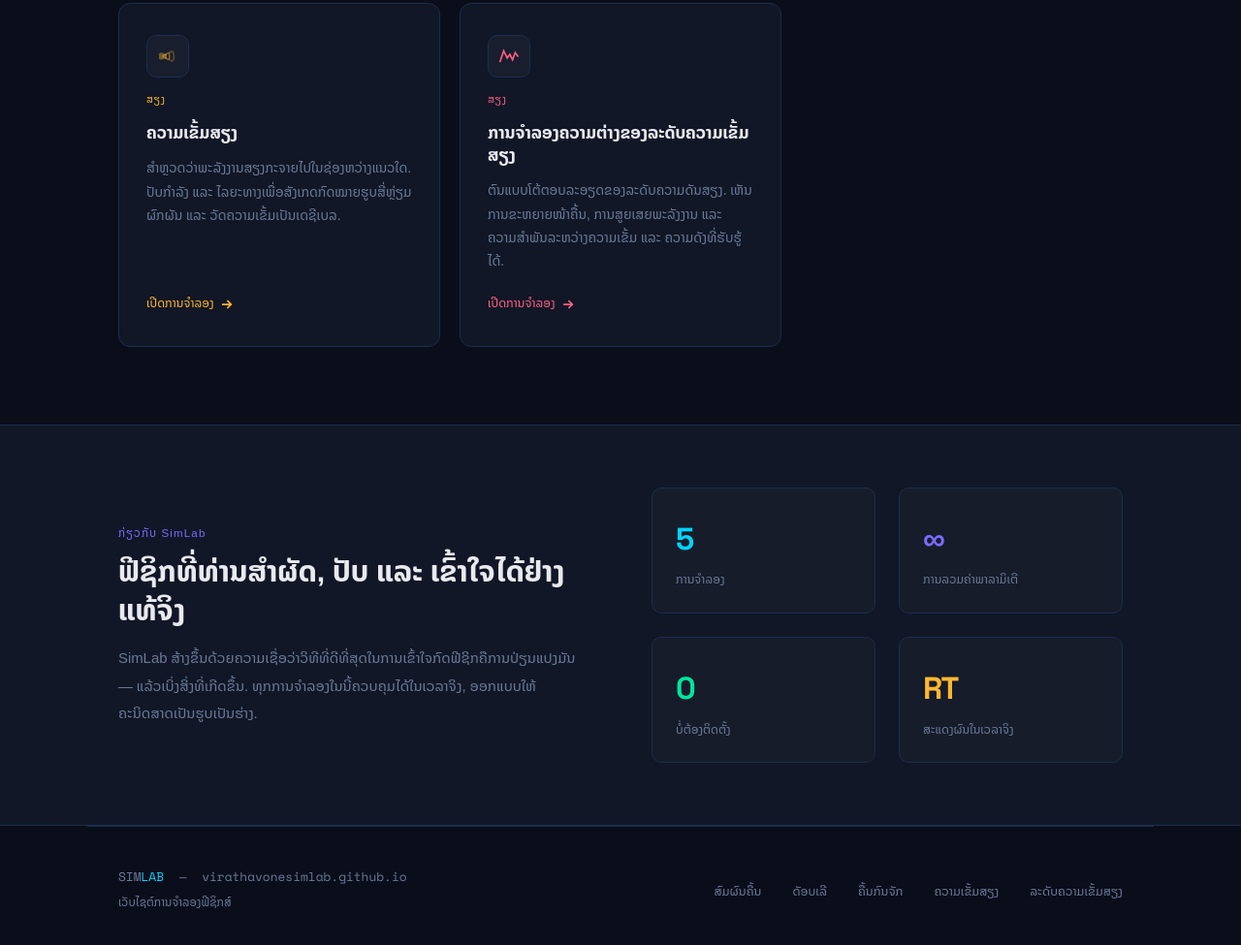
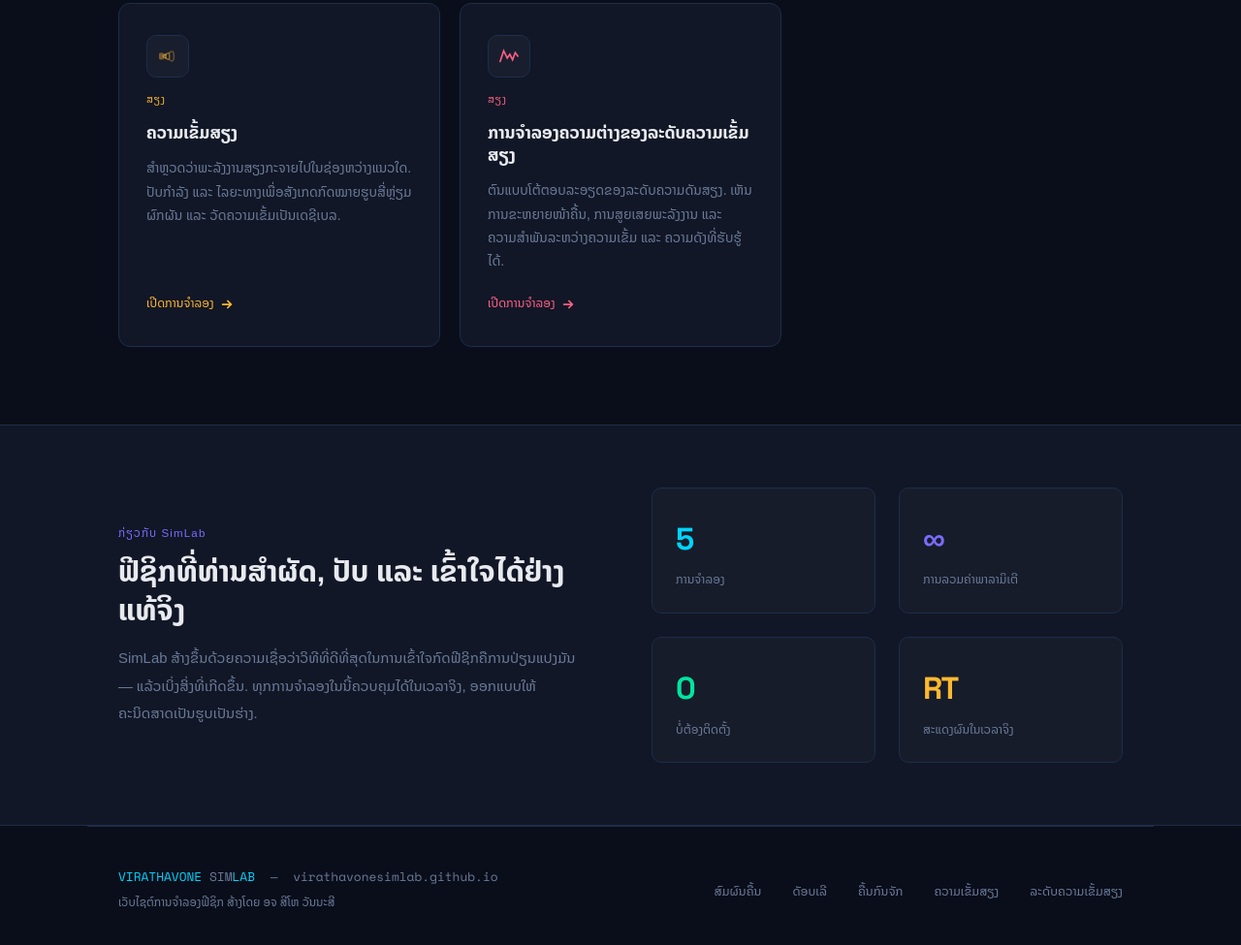
Before and after one commit to virathavonesimlab/virathavonesimlab.github.io, a plain HTML site: page index.html in a window 1280 px wide. Shown: the part 1395-2370 px from the top of the page at 97% size. Drawn offline with nearby package versions, Linux system fonts and the light colour scheme.

Commit message:
VIRATHAVONESIMLAB-ອຈ ສີໂຫ ວັນນະສີ

```diff
--- a/index.html
+++ b/index.html
@@ -3,7 +3,7 @@
 <head>
   <meta charset="UTF-8" />
   <meta name="viewport" content="width=device-width, initial-scale=1.0" />
-  <title>SimLab — ການຈຳລອງຟີຊິກ</title>
+  <title>Virathavone SimLab — ການຈຳລອງຟີຊິກ</title>
   <link rel="preconnect" href="https://fonts.googleapis.com" />
   <link rel="preconnect" href="https://fonts.gstatic.com" crossorigin />
   <link href="https://fonts.googleapis.com/css2?family=Noto+Sans+Lao:wght@300;400;500;600;700&family=Space+Grotesk:wght@300;400;500;600;700&family=Space+Mono:wght@400;700&display=swap" rel="stylesheet" />
@@ -433,7 +433,7 @@
 
   <!-- ── Nav ── -->
   <nav>
-    <a class="nav-logo" href="#">SIM<span>LAB</span></a>
+    <a class="nav-logo" href="#"><span color=#f5be49>VIRATHAVONE</span>&nbsp;SIM<span>LAB</span></a>
     <span class="nav-tag">ຟີຊິກ ແລະ ຄື້ນ</span>
   </nav>
 
@@ -616,8 +616,8 @@
   <!-- ── Footer ── -->
   <footer>
     <div>
-      <div class="footer-logo">SIM<span>LAB</span> &nbsp;—&nbsp; virathavonesimlab.github.io</div>
-      <div class="footer-note">ເວັບໄຊຕ໌ການຈຳລອງຟີຊິກສ໌</div>
+      <div class="footer-logo"><span color=#f5be49>VIRATHAVONE</span>&nbsp;SIM<span>LAB</span> &nbsp;—&nbsp; virathavonesimlab.github.io</div>
+      <div class="footer-note">ເວັບໄຊຕ໌ການຈຳລອງຟີຊິກ ສ້າງໂດຍ ອຈ ສີໂຫ ວັນນະສີ</div>
     </div>
     <ul class="footer-links">
       <li><a href="Wavefunction.html">ສົມຜົນຄື້ນ</a></li>
```
